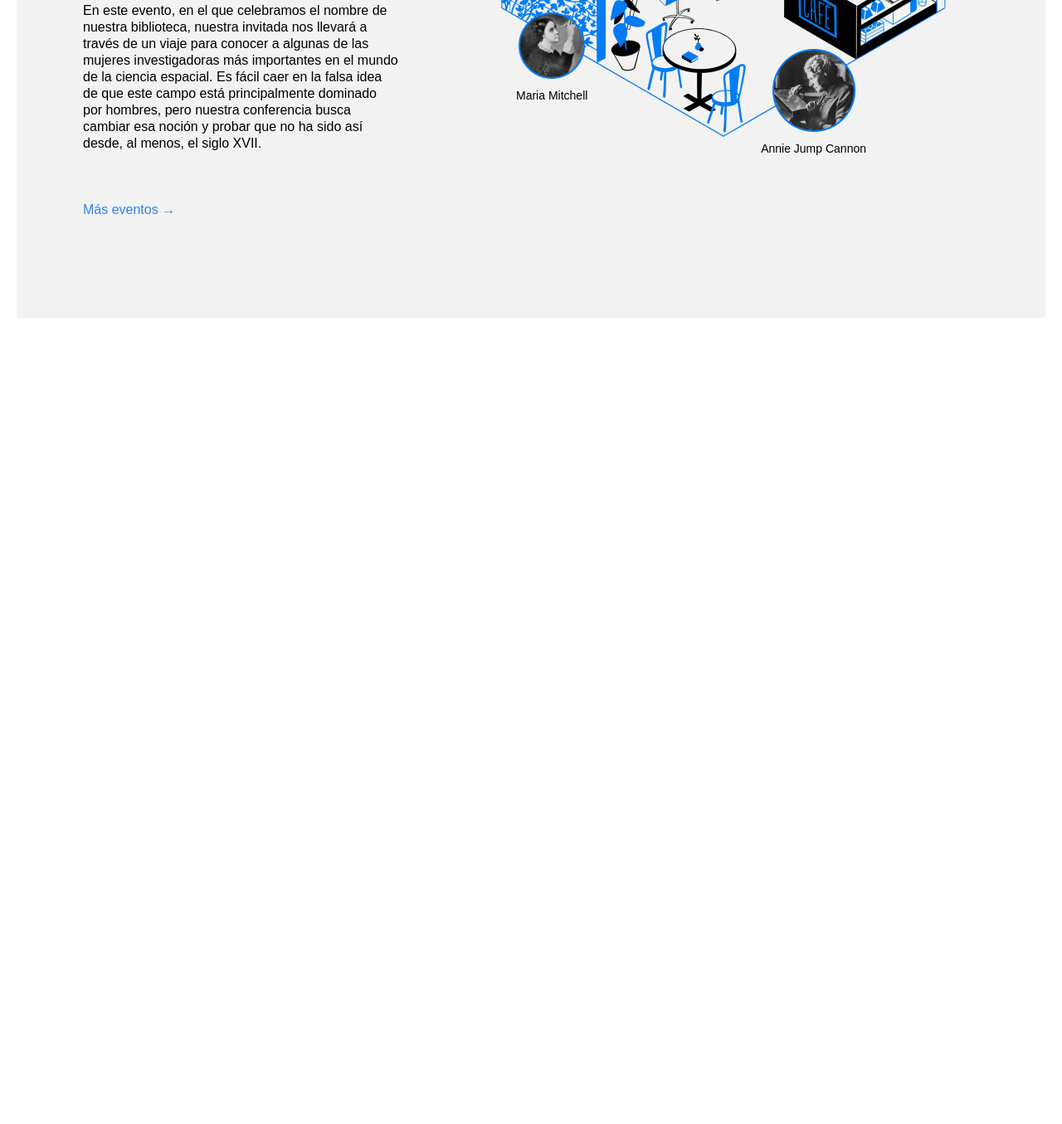
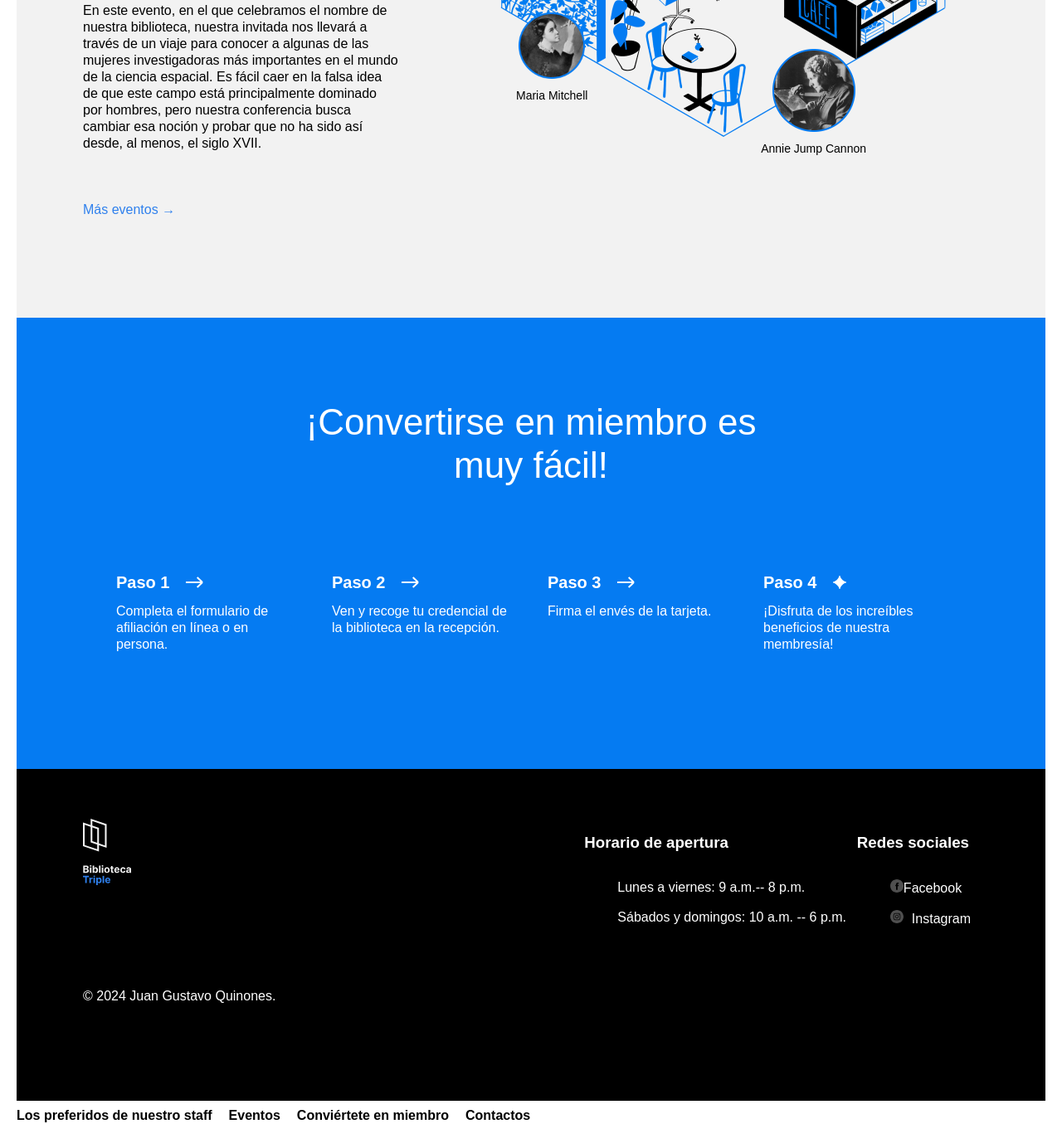
Before and after one commit to Swus1978/web_project_library, a plain HTML site: page index.html in a window 1280 px wide. Shown: the part 2615-3970 px from the top of the page at 83% size. Before the commit the page ends 2998 px from the top, so only its background shows below. Drawn offline with Linux system fonts and the light colour scheme.

Commit message:
new section footer

```diff
--- a/index.html
+++ b/index.html
@@ -178,9 +178,89 @@
           </div>
         </div>
       </section>
-      <section id="membership"></section>
+      <section id="membership" class="membership">
+        <h2 class="membership__title">¡Convertirse en miembro es muy fácil!</h2>
+        <ul class="membership__steps">
+          <li class="step">
+            <h3 class="step__title">
+              Paso 1
+              <img src="./images/icon_step_forward.svg" alt="icon forward" class="step__icon" />
+            </h3>
+            <p class="step__description">
+              Completa el formulario de afiliación en línea o en persona.
+            </p>
+          </li>
+          <li class="step">
+            <h3 class="step__title">
+              Paso 2
+              <img src="./images/icon_step_forward.svg" alt="icon forward" class="step__icon" />
+            </h3>
+            <p class="step__description">
+              Ven y recoge tu credencial de la biblioteca en la recepción.
+            </p>
+          </li>
+          <li class="step">
+            <h3 class="step__title">
+              Paso 3
+              <img src="./images/icon_step_forward.svg" alt="icon forward" class="step__icon" />
+            </h3>
+            <p class="step__description">Firma el envés de la tarjeta.</p>
+          </li>
+          <li class="step">
+            <h3 class="step__title">
+              Paso 4
+              <img src="./images/icon_step_finish.svg" alt="icon finish" class="step__icon" />
+            </h3>
+            <p class="step__description">
+              ¡Disfruta de los increíbles beneficios de nuestra membresía!
+            </p>
+          </li>
+        </ul>
+      </section>
       <section id="contacts"></section>
     </main>
+    <footer id="pie-de-pagina" class="footer">
+      <div class="footer__logo">
+        <img src="./images/logo_white.svg" alt="Estructura e interpretación de los p">
+      </div>
+      <div class="footer__column_content_hours">
+        <h3 class="footer__heading">Horario de apertura</h3>
+        <ul class="footer__list-item">
+          <li class="footer__list">Lunes a viernes: 9 a.m.-- 8 p.m.</li>
+          <li class="footer__list">Sábados y domingos: 10 a.m. -- 6 p.m.</li>
+        </ul>
+      </div>
+      <div class="footer__column_content_social">
+        <h3 class="footer__column_heading">Redes sociales</h3>
+        <ul class="footer__list-item">
+          <li class="footer__list"><img src="images/facebook_white.svg" alt="Facebook"><a class="footer__social-icon"
+              href="#" target="_blank">Facebook</a></li>
+          <li class="footer__list"><img class="footer__social-icon" src="images/instagram_white.svg" alt="Instagram"><a
+              class="footer__social-icon" href="#" target="_blank">Instagram</a></li>
+        </ul>
+      </div>
+      <div class="footer__copyright">
+        <p>&copy; 2024 Juan Gustavo Quinones.</p>
+      </div>
+    </footer>
+    <nav class="nav">
+      <ul class="nav__links">
+        <li>
+          <a href="#staff" class="nav__link footer__list" aria-label="Los preferidos de nuestro staff">Los preferidos
+            de nuestro
+            staff</a>
+        </li>
+        <li>
+          <a href="#events" class="nav__link footer__list" aria-label="Eventos">Eventos</a>
+        </li>
+        <li>
+          <a href="#membership" class="nav__link footer__list" aria-label="Miembro">Conviértete en miembro</a>
+        </li>
+        <li>
+          <a href="#contacts" class="nav__link footer__list" aria-label="Contactos">Contactos</a>
+        </li>
+      </ul>
+    </nav>
   </div>
 </body>
 
--- a/styles/style.css
+++ b/styles/style.css
@@ -306,3 +306,123 @@
   margin: 0;
 
 }
+
+.membership {
+  padding: 100px 0 140px;
+  background-color: #057bf2;
+  color: #ffffff;
+}
+
+.membership__title {
+  max-width: 574px;
+  margin: 0 auto;
+  text-align: center;
+  font-size: 44px;
+  font-weight: 500;
+  line-height: 52px;
+}
+
+.membership__steps {
+  list-style-type: none;
+  padding: 0;
+  margin: 100px 0 0;
+  display: flex;
+  justify-content: center;
+  gap: 40px;
+
+}
+
+.step {
+  flex-basis: 220px;
+
+}
+
+.step__title {
+  margin: 0;
+  font-size: 20px;
+  line-height: 30px;
+  font-weight: 700;
+  display: flex;
+  align-items: center;
+}
+
+.step__icon {
+  margin-left: 20px;
+}
+
+.step__description {
+  margin: 10px 0 0;
+}
+
+.footer {
+  box-sizing: border-box;
+  background-color: black;
+  color: #fff;
+  display: flex;
+  justify-content: space-between;
+  height: 50vh;
+  position: relative;
+
+}
+
+.footer__columns {}
+
+.footer__column_content_hours {
+  position: absolute;
+  top: 60px;
+  right: 240px;
+
+}
+
+.footer__column_content_social {
+  position: absolute;
+  right: 80px;
+  top: 60px;
+}
+
+.footer__logo {
+  width: 58px;
+  height: 80px;
+  position: absolute;
+  left: 80px;
+  top: 60px;
+  margin-right: auto;
+
+}
+
+.footer__column-heading {
+  position: absolute;
+  top: 20px;
+  margin-bottom: 10px;
+}
+
+.footer__list {
+  /* El siguiente código elimina los estilos predeterminados del navegador para las listas */
+  list-style-type: none;
+  padding: 0;
+  margin: 0;
+  padding-top: 16px;
+}
+
+.footer__list-item {
+  margin-bottom: 10px;
+}
+
+.footer__column-link {
+  color: white;
+  text-decoration: none;
+}
+
+.footer__social-icon {
+  text-decoration: none;
+  color: #fff;
+  height: 16px;
+  width: 16px;
+  margin-right: 10px;
+}
+
+.footer__copyright {
+  position: absolute;
+  bottom: 100px;
+  left: 80px;
+}
```
Also changed, not shown: 1 other file.
